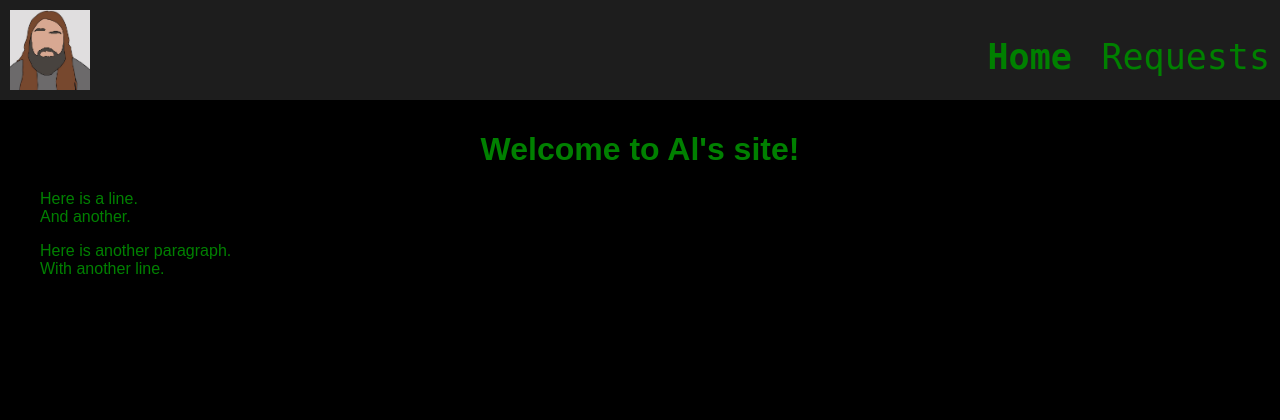
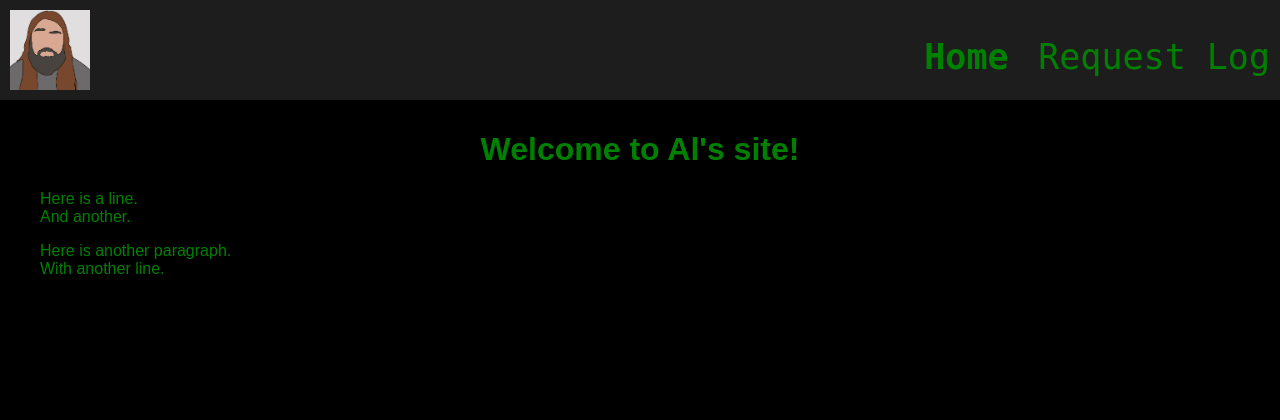
Before and after one commit to gtrspctr/webserver, a Flask app: template website/templates/index.html in a window 1280 px wide. Shown: the top 420 px of the page. Run offline with Flask 3, Linux system fonts and the light colour scheme; the template is opened without the code that fills it, so the values that code supplies are empty.

Commit message:
Update index.html
Updated url to match new name

```diff
--- a/website/templates/index.html
+++ b/website/templates/index.html
@@ -9,7 +9,7 @@
         <a class="active" href="/">Home</a>
     </li>
     <li>
-        <a href="/scoreboard">Requests</a>
+        <a href="/request_log">Request Log</a>
     </li>
 {% endblock %}
 
```
